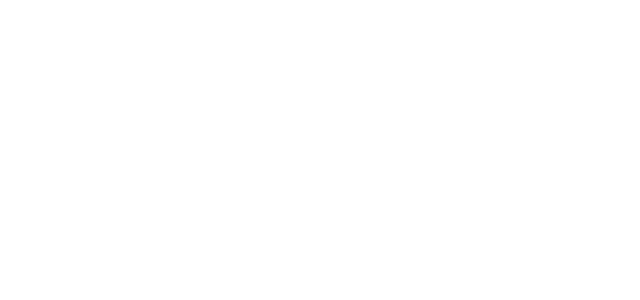
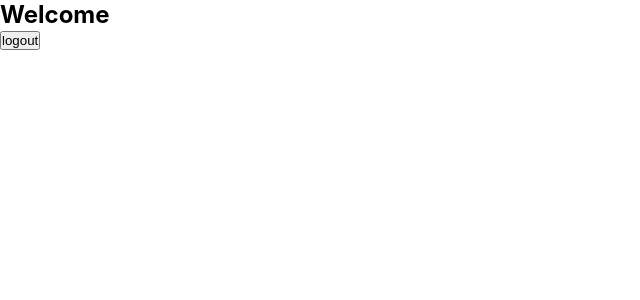
Before and after one commit to Devrangasamy/Anima, a React (Create React App) app in the folder client/: page /profile in a window 1280 px wide. Before the commit this address had no page. Shown: the top 300 px of the page, without its empty margins (0-640 px from the left). Built offline with nearby package versions, Linux system fonts and the light colour scheme.

Commit message:
Profile authentication added

```diff
--- a/client/src/Allroutes.jsx
+++ b/client/src/Allroutes.jsx
@@ -2,12 +2,15 @@ import { Route, Routes} from 'react-router-dom';
 import {Home} from './Pages/Home/Home'
 import Login from "./components/Login/Login"
 import Signup from './components/sign up page/signup';
+import Profile from './components/Profile/profile';
+
 function Allroutes(){
     return (
         <Routes>
           <Route path="/" element={<Home />} />
           <Route path="/login" element={<Login></Login>}/>
           <Route path="/signup" element={<Signup></Signup>}/>
+          <Route path="/profile" element={<Profile/>}/>
         </Routes>
     );
 }
--- a/client/src/App.js
+++ b/client/src/App.js
@@ -1,10 +1,13 @@
 import React from 'react';
 import './App.css';
 import Allroutes from './Allroutes';
+import { Authentication } from './Utilis/Authentication';
 function App() {
   return (
     <div>
-      <Allroutes/>
+      <Authentication>
+        <Allroutes/>
+      </Authentication>
     </div>
   );
 }
--- a/client/src/Utilis/Authentication.js
+++ b/client/src/Utilis/Authentication.js
@@ -1,10 +1,21 @@
-import React, { useState } from 'react'
+import React, { useContext, useState } from 'react'
+const AuthContext = React.createContext()
 
-export const Authentication = () => {
-    const [name,setName]=useState();
+export const Authentication = (props) => {
+  const[user, setUser] = useState("")
+  const login = (name) => {
+    setUser(name)
+  }
+  const logout = () => {
+    setUser('')
+  }
   return (
-    <div>
-
-    </div>
+    <AuthContext.Provider value = {{user, login, logout}}>
+      {props.children}
+    </AuthContext.Provider>
   )
 }
+
+export const useAuth = () => {
+  return useContext(AuthContext)
+}
--- a/client/src/components/Login/Login.js
+++ b/client/src/components/Login/Login.js
@@ -1,11 +1,13 @@
 import React, { useState } from 'react'
 import { useNavigate } from 'react-router-dom';
+import { useAuth } from '../../Utilis/Authentication';
 import "../sign up page/signup.css"
 
 const Login = () => {
     const navigate=useNavigate();
     const [email,setemail]=useState("");
     const [password,setpassword]=useState("");
+    const auth = useAuth()
     const submit=async (e)=>{
         e.preventDefault();
         const response = await fetch(
@@ -19,11 +21,9 @@ const Login = () => {
               }),
             });
             const json = await response.json();
-            console.log(json)
             if(json.status==="success")
             {
-                console.log(json.data)
-                alert(json);
+                auth.login(json.data[0].username)
                 navigate("/");
             }
             else
--- a/client/src/components/Navbar/NavLink.js
+++ b/client/src/components/Navbar/NavLink.js
@@ -3,8 +3,10 @@ import "./NavLink.css";
 import { NavLink } from "react-router-dom";
 import { useState } from "react";
 import logo from "../../Assets/unnamed.png";
+import { useAuth } from "../../Utilis/Authentication";
 export const Navlink = () => {
   const [close, Dropdown] = useState(false);
+  const auth = useAuth()
   const isOpen = () => {
     Dropdown(!close);
     console.log("Open");
@@ -28,15 +30,10 @@ export const Navlink = () => {
             </div>
           )}
         </NavLink>
-        <NavLink to="/" className="navlink">
-          Accessories
-        </NavLink>
-        <NavLink to="/" className="navlink">
-          Medi-Care
-        </NavLink>
-        <NavLink to="/signup" className="navlink">
-          Sign-up
-        </NavLink>
+        <NavLink to="/" className="navlink">Accessories</NavLink>
+        <NavLink to="/" className="navlink">Medi-Care</NavLink>
+        {!auth.user && <NavLink to="/signup" className="navlink">Sign-up</NavLink>}
+        {auth.user && <NavLink to="/profile" className="navlink">profile</NavLink>}
       </div>
     </div>
   );
--- /dev/null
+++ b/client/src/components/Profile/profile.js
@@ -0,0 +1,19 @@
+import React from 'react'
+import { useAuth } from '../../Utilis/Authentication'
+import './profile.css'
+import {  useNavigate } from 'react-router-dom'
+export default function Profile() {
+    const Navigate=useNavigate()
+    const auth = useAuth()
+    const logout =()=>
+    {
+        auth.logout()
+        Navigate('/')
+    }
+  return (
+    <div>
+        <h2>Welcome {auth.user}</h2>
+        <button onClick={logout}>logout</button>
+    </div>
+  )
+}
```
Also changed, not shown: client/src/components/Profile/profile.css (added).
